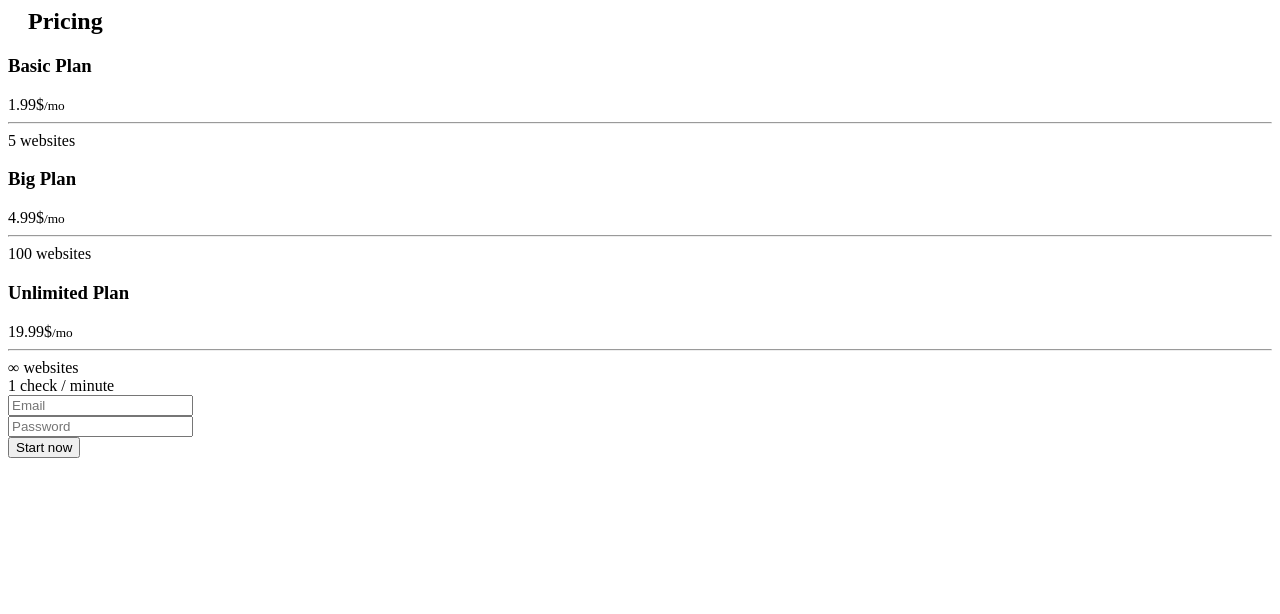
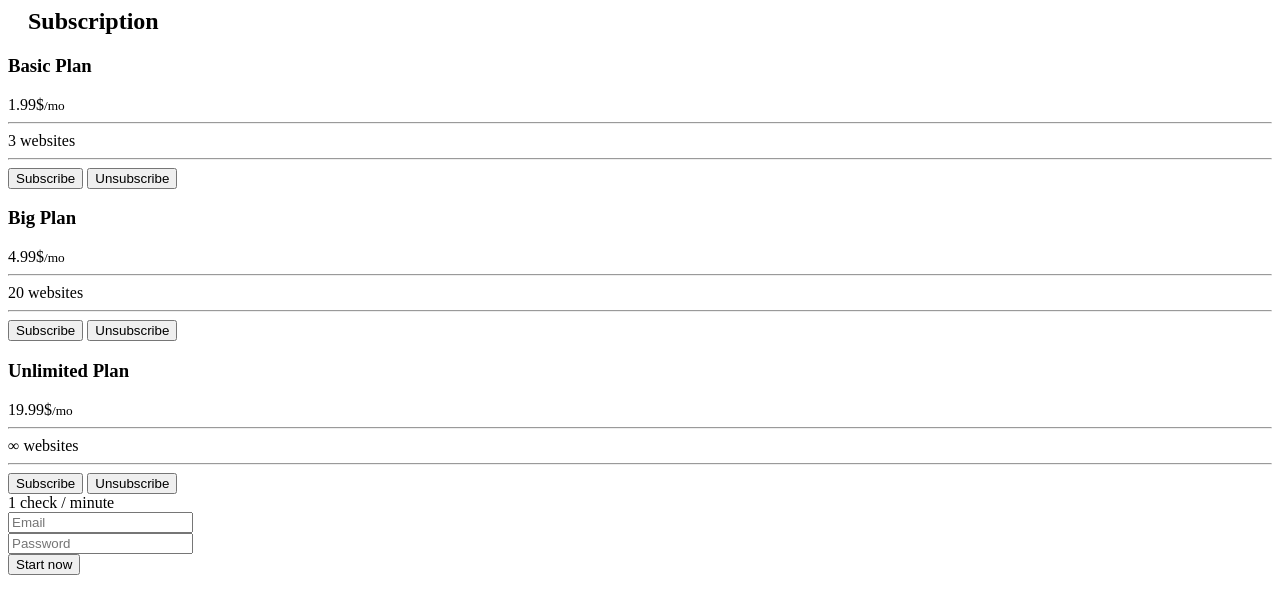
Before and after one commit to volnt/sleekstatus, a Flask app: template app/templates/pricing.html in a window 1280 px wide. Shown: the top 614 px of the page. Run offline with Flask 2, Linux system fonts and the light colour scheme; the template is opened without the code that fills it, so the values that code supplies are empty; parts of the project's set-up code (start-up, migrations or seed data) failed here and were passed over.

Commit message:
Merge pricing page and subscription page.
It was stupid to have duplicate pages like that.

```diff
--- a/app/templates/pricing.html
+++ b/app/templates/pricing.html
@@ -1,30 +1,36 @@
 <section id="dashboard">
   <div class="container alerts-container">
     <div class="page-header">
-      <h2 style="padding-left: 20px">Pricing</h2>
+      <h2 style="padding-left: 20px">Subscription</h2>
     </div>
     <div class="row pricing-tab">
-      <div class="col-lg-4 col-sm-4 col-xs-7 pricing">
+      <div class="col-lg-4 col-sm-4 col-xs-12 pricing">
         <div class="pricing-header">
           <h3><span class="orange">Basic</span> Plan</h3>
           <span class="pricing-price">1.99$<small>/mo</small></span>
         </div>
         <hr>
         <div class="pricing-descr">
-          5 websites<br>
+          3 websites<br>
         </div>
+	<hr>
+        <button class="btn btn-warning" ng-click="subscribe({id: 'basic'})" ng-show="Auth.get().plan != 'basic'">Subscribe</button>
+        <button class="btn btn-warning" ng-click="unsubscribe({id: 'basic'})" ng-show="Auth.get().plan == 'basic'">Unsubscribe</button>
       </div>
-      <div class="col-lg-4 col-sm-4 col-xs-7 pricing pricing-highlight">
+      <div class="col-lg-4 col-sm-4 col-xs-12 pricing pricing-highlight">
         <div class="pricing-header">
           <h3>Big Plan</h3>
           <span class="pricing-price">4.99$<small>/mo</small></span>
         </div>
         <hr>
         <div class="pricing-descr">
-          100 websites<br>
+          20 websites<br>
         </div>
+	<hr>
+        <button class="btn btn-default" ng-click="subscribe({id: 'big'})" ng-show="Auth.get().plan != 'big'">Subscribe</button>
+        <button class="btn btn-default" ng-click="unsubscribe({id: 'big'})" ng-show="Auth.get().plan == 'big'">Unsubscribe</button>
       </div>
-      <div class="col-lg-4 col-sm-4 col-xs-7 pricing">
+      <div class="col-lg-4 col-sm-4 col-xs-12 pricing">
         <div class="pricing-header">
           <h3><span class="orange">Unlimited</span> Plan</h3>
           <span class="pricing-price">19.99$<small>/mo</small></span>
@@ -33,11 +39,15 @@
         <div class="pricing-descr">
           ∞ websites<br>
         </div>
+	<hr>
+        <button class="btn btn-warning" ng-click="subscribe({id: 'unlimited'})" ng-show="Auth.get().plan != 'unlimited'">Subscribe</button>
+        <button class="btn btn-warning" ng-click="unsubscribe({id: 'unlimited'})" ng-show="Auth.get().plan == 'unlimited'">Unsubscribe</button>
       </div>
       <div class="col-lg-12 col-xs-12 pricing-footer">
         1 check / minute
       </div>
     </div>
+
     <form class="form form-register" role="form" ng-submit="Auth.login(email, password)" ng-show="!Auth.is_authenticated()">
       <div class="form-group">
 	<input type="email" class="form-control input-bigger input-lg" id="input-email" placeholder="Email" ng-model="email">
```
Also changed, not shown: app/static/js/app/controller/dashboard.js (+0 -27 lines), app/static/js/app/controller/pricing.js (+27 -1 lines), app/templates/dashboard.html (+0 -54 lines). Lines whose indentation alone changed are shown as unchanged.
